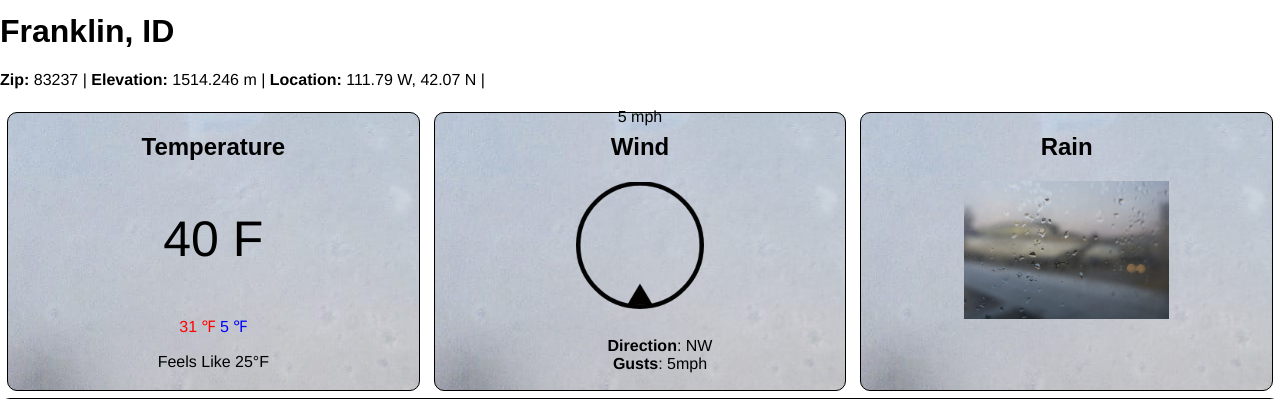
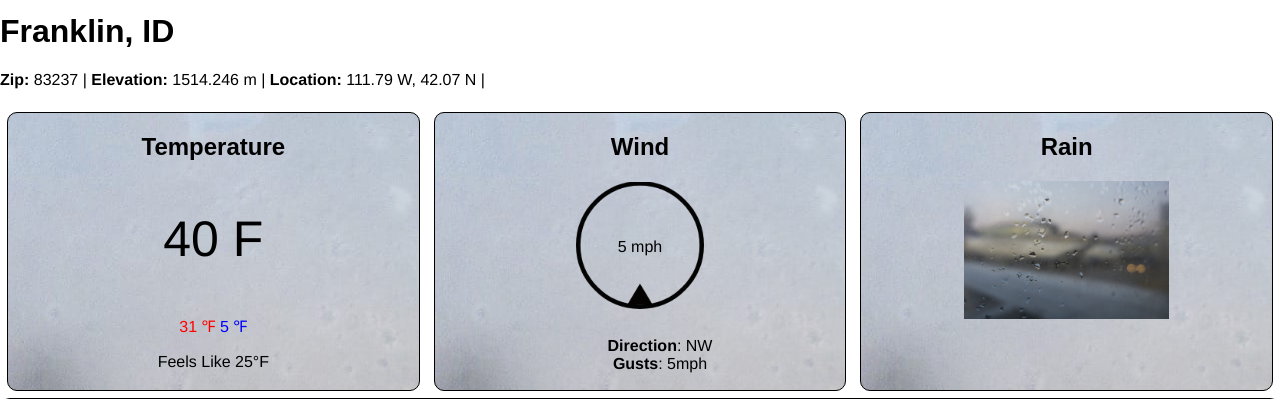
Before and after one commit to trainerkim20/trainerkim20.github.io, a PHP site: page /weather/franklin-id.html in a window 1280 px wide. Shown: the part 228-627 px from the top of the page. Run offline with PHP 8.4, Linux system fonts and the light colour scheme; some web fonts are replaced.

Commit message:
pointer speed moves

```diff
--- a/weather/css/screens.css
+++ b/weather/css/screens.css
@@ -147,7 +147,7 @@ footer {
 #poiterspeed {
     position: absolute;
     left: 0;
-    top: 40%;
+    top: 450px;
     width: 100%;
     text-align: center;
 
```
